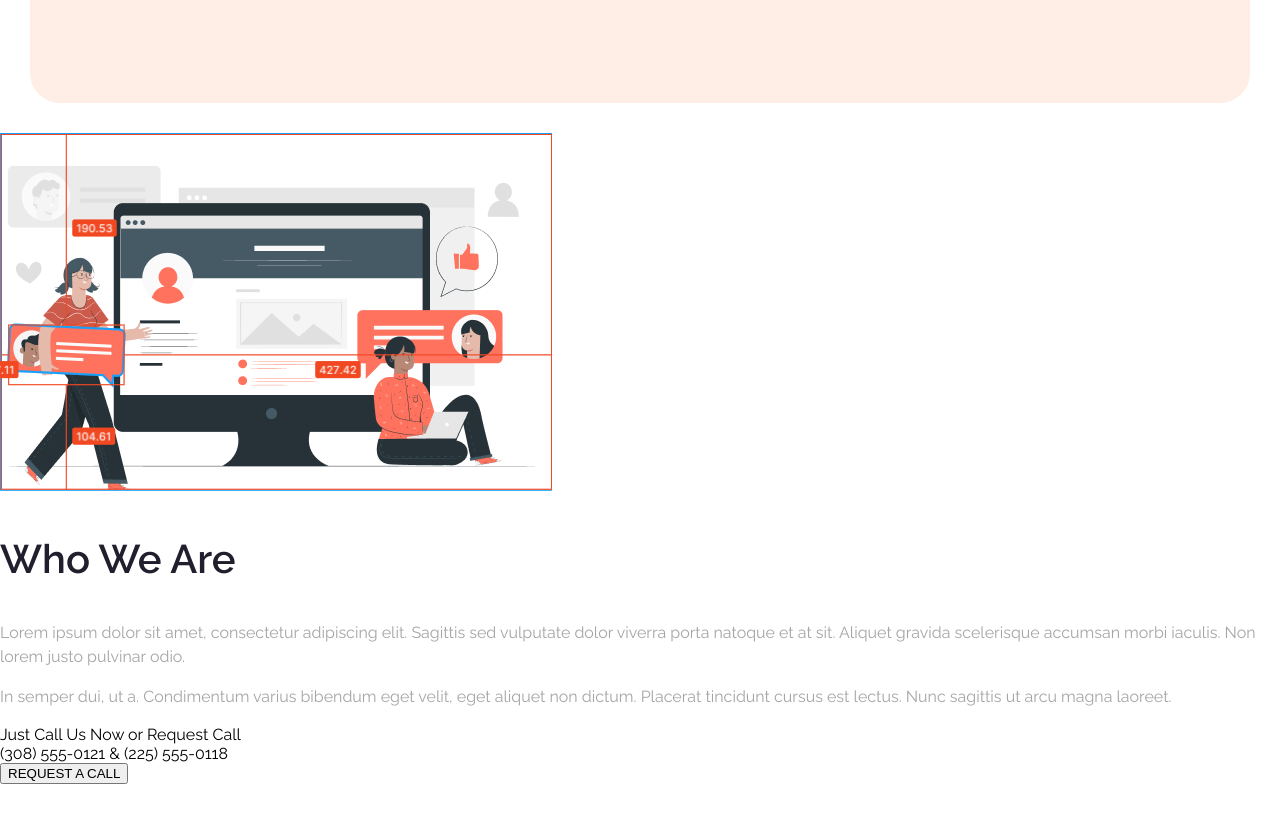
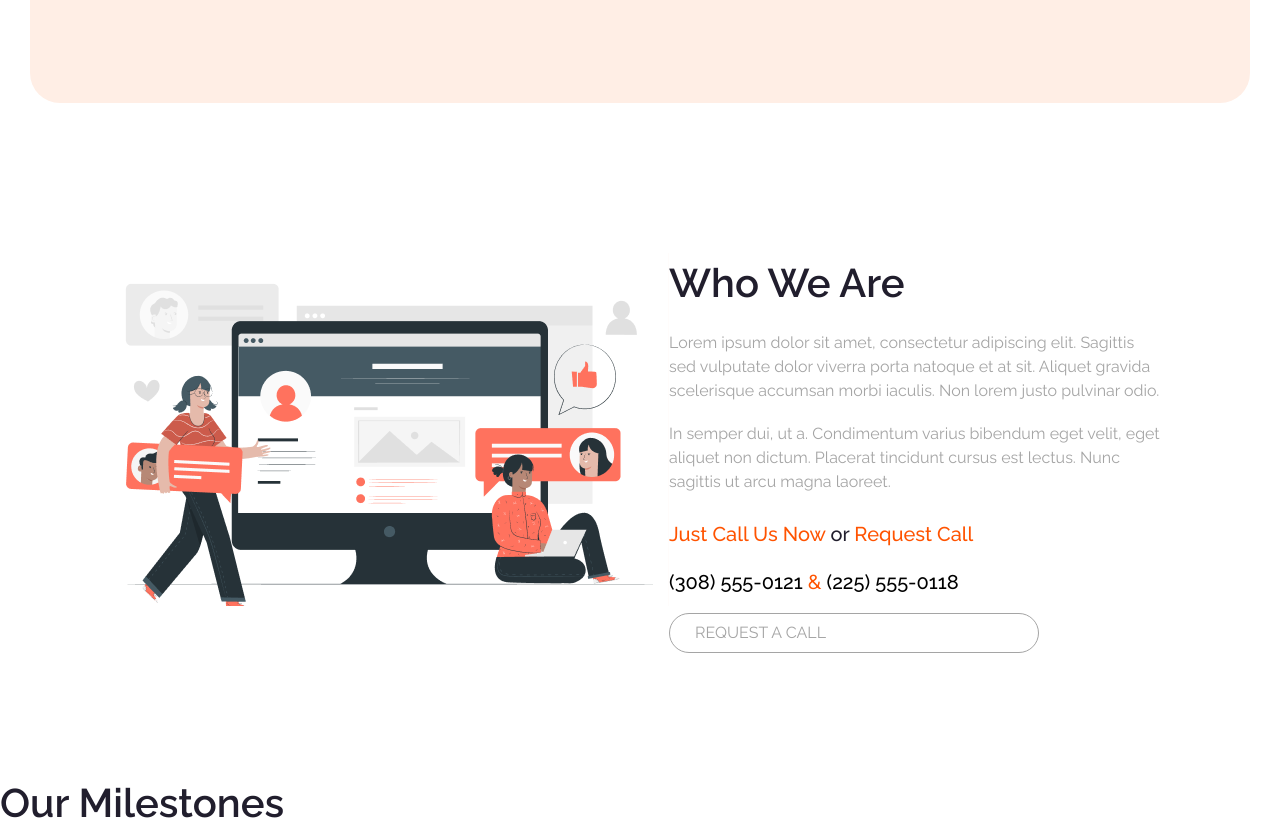
Before and after one commit to zelal-dev/holytemp-delete, a Next.js app: page / in a window 1280 px wide. Shown: the part 700-1520 px from the top of the page. Built offline with nearby package versions, Linux system fonts and the light colour scheme.

Commit message:
introduction section design

```diff
--- a/components/Introduction/index.js
+++ b/components/Introduction/index.js
@@ -1,30 +1,34 @@
-import styled from "@emotion/styled"
 import { DescriptionText, SectionTitle } from "../shared"
+import Styles from "./styles"
 
 const Introduction = () => {
-  const Styles = {
-    Wrapper: styled.div``,
-    Call: styled.div``,
-  }
   return (
     <Styles.Wrapper>
       <img src='/introduction-illustartion.PNG' alt='' />
+      <div>
         <SectionTitle>Who We Are</SectionTitle>
         <DescriptionText>
           Lorem ipsum dolor sit amet, consectetur adipiscing elit. Sagittis sed
           vulputate dolor viverra porta natoque et at sit. Aliquet gravida
-        scelerisque accumsan morbi iaculis. Non lorem justo pulvinar odio.{" "}
+          scelerisque accumsan morbi iaculis. Non lorem justo pulvinar odio.
         </DescriptionText>
+        <br />
         <DescriptionText>
           In semper dui, ut a. Condimentum varius bibendum eget velit, eget
-        aliquet non dictum. Placerat tincidunt cursus est lectus. Nunc sagittis
-        ut arcu magna laoreet.
+          aliquet non dictum. Placerat tincidunt cursus est lectus. Nunc
+          sagittis ut arcu magna laoreet.
         </DescriptionText>
         <Styles.Call>
-        <div>Just Call Us Now or Request Call</div>
-        <div>(308) 555-0121 & (225) 555-0118</div>
+          <div>
+            Just Call Us Now <span>or</span> Request Call
+          </div>
+          <div>
+            (308) 555-0121 <span style={{ color: " #ff5300" }}>&#38;</span>{" "}
+            (225) 555-0118
+          </div>
           <button>REQUEST A CALL</button>
         </Styles.Call>
+      </div>
     </Styles.Wrapper>
   )
 }
--- a/components/Introduction/styles.js
+++ b/components/Introduction/styles.js
@@ -0,0 +1,37 @@
+import styled from "@emotion/styled"
+
+const Styles = {
+  Wrapper: styled.section`
+    display: flex;
+    padding: 120px;
+    align-items: flex-start;
+  `,
+  Call: styled.div`
+    font-weight: 500;
+    font-size: 20px;
+    line-height: 30px;
+    & div:first-child {
+      color: #ff5300;
+      margin: 25px 0 18px 0;
+      > span {
+        color: #211e2d;
+      }
+    }
+    > button {
+      border: 1px solid #a5a5a5;
+      border-radius: 30px;
+      height: 40px;
+      width: 370px;
+      background: #fff;
+      font-size: 16px;
+      line-height: 24px;
+      color: #a5a5a5;
+      text-align: start;
+      padding-left: 25px;
+      margin-top: 16px;
+      cursor: pointer;
+    }
+  `,
+}
+
+export default Styles
--- a/components/shared/SectionTitle/index.js
+++ b/components/shared/SectionTitle/index.js
@@ -4,7 +4,8 @@ const StyledSectionTitle = styled.h2`
   color: #211e2d;
   font-weight: 600;
   font-size: 40px;
-  line-height: 59px;
+  line-height: 60px;
+  margin-bottom: 18px;
 `
 const SectionTitle = ({ children }) => {
   return <StyledSectionTitle>{children}</StyledSectionTitle>
--- a/styles/globals.css
+++ b/styles/globals.css
@@ -1,16 +1,16 @@
 @import url("https://fonts.googleapis.com/css2?family=Raleway:wght@400;500;600;700&display=swap");
+*,
 html,
 body {
   padding: 0;
   margin: 0;
   font-family: "Raleway", sans-serif;
+  box-sizing: border-box;
 }
 
 a {
-  color: inherit;
   text-decoration: none;
 }
-
-* {
-  box-sizing: border-box;
+li {
+  list-style-type: none;
 }
```
Also changed, not shown: public/introduction-illustartion.PNG. Lines whose indentation alone changed are shown as unchanged.
